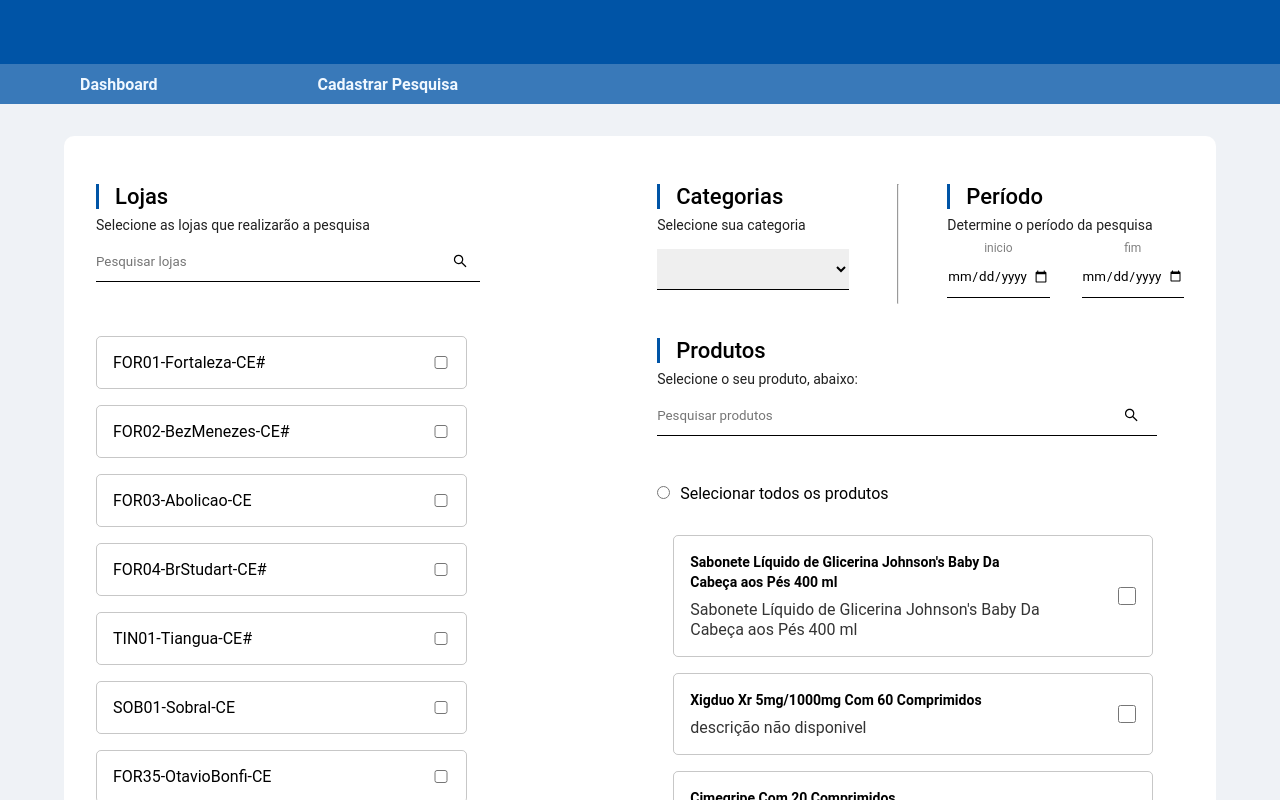
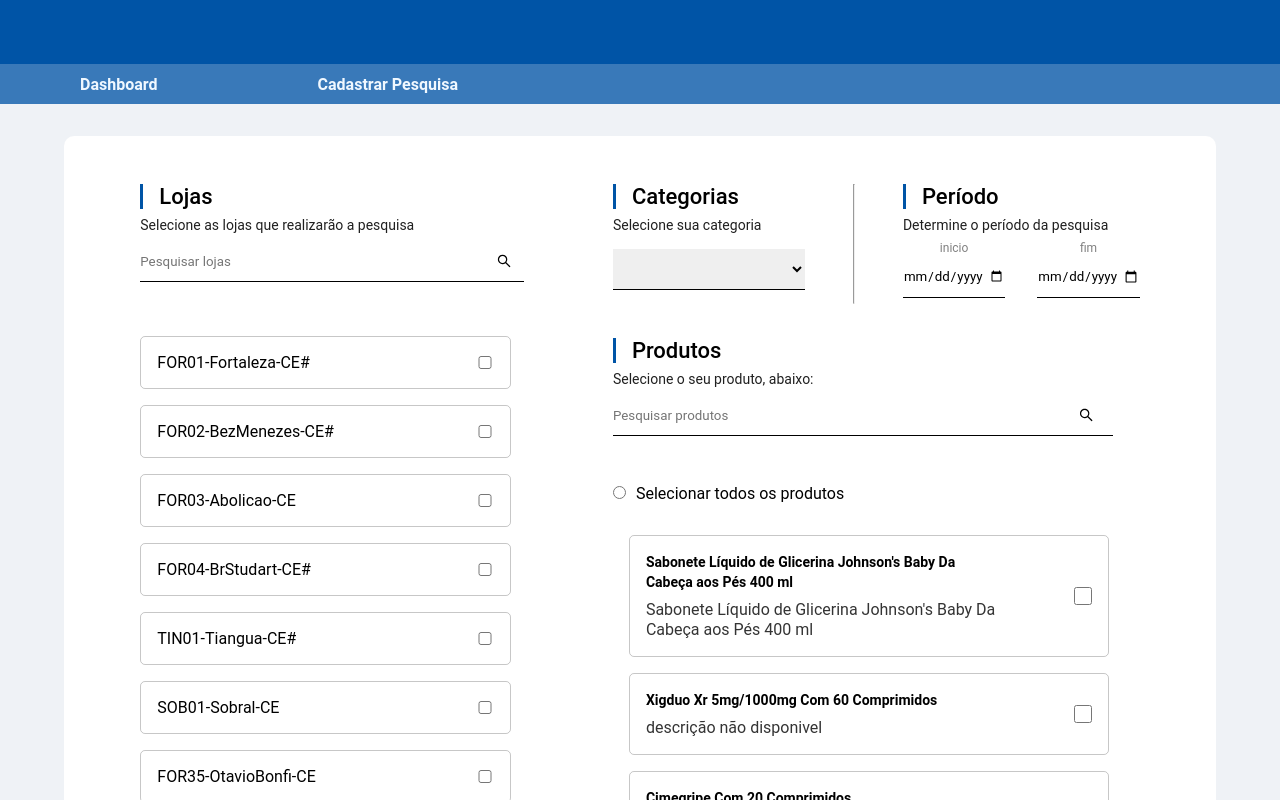
Before and after one commit to mateusazvd/projetoFinal-upcode2023-frontend, a React (Create React App) app: page / in a window 1280 px wide. Built offline with nearby package versions, Linux system fonts and the light colour scheme.

Commit message:
atualizado

```diff
--- a/src/components/Main/style.css
+++ b/src/components/Main/style.css
@@ -10,8 +10,7 @@
     border-radius: 10px;
     padding: 3rem 2rem ;
     display: flex;
-    column-gap: 10rem;
-    justify-content: space-between;
+    justify-content: space-around;
 }
 
 .containerMainPart {
```
